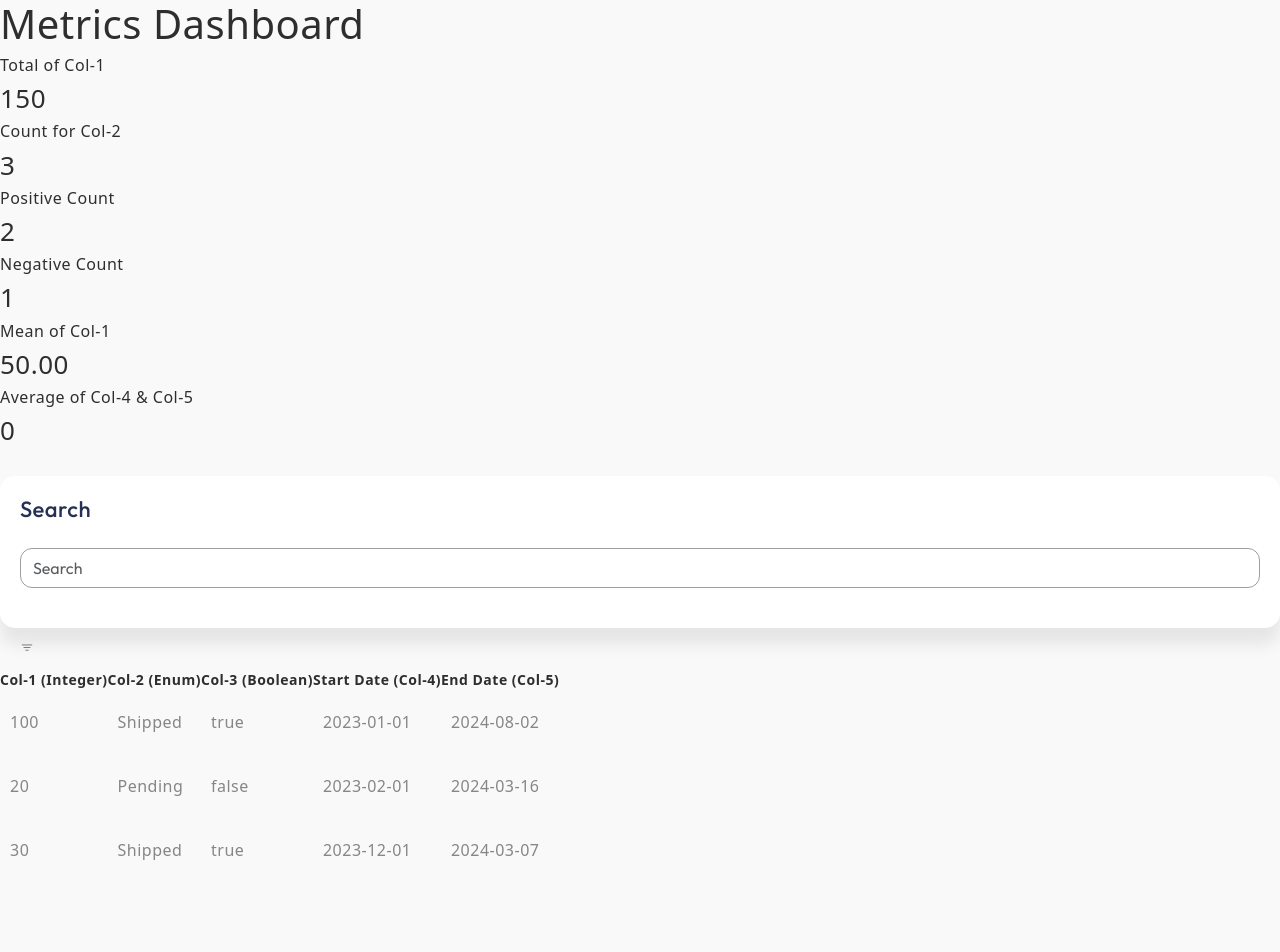
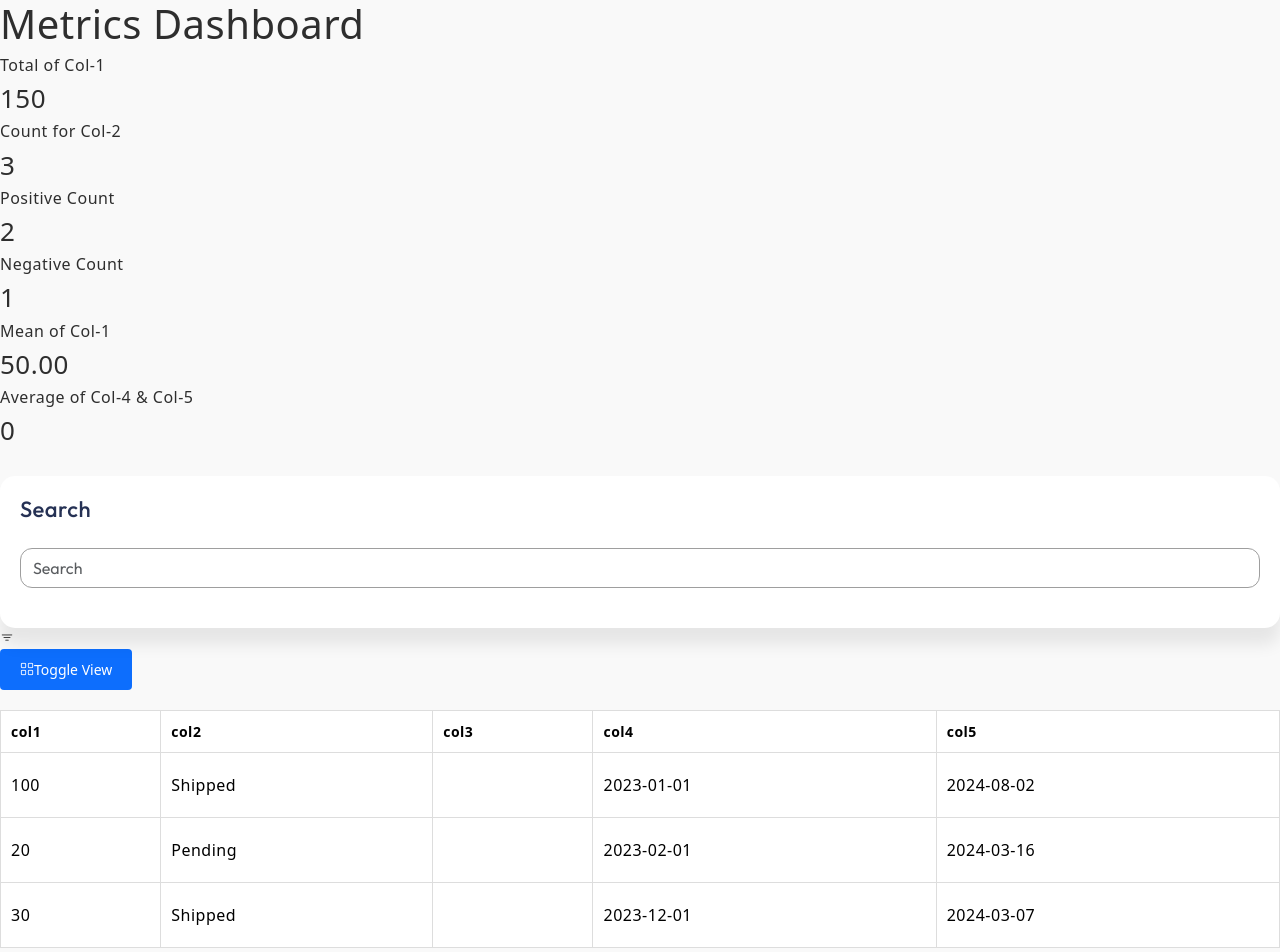
Before and after one commit to shantanu-1404/gb_canteen, a React (Create React App) app: page /components/table in a window 1280 px wide. Shown: the top 952 px of the page. Before the commit the page ends 882 px from the top, so only its background shows below. Built offline with nearby package versions, Linux system fonts and the light colour scheme.

Commit message:
my chnahg

```diff
--- a/src/App.css
+++ b/src/App.css
@@ -2508,6 +2508,33 @@ html {
   box-shadow: inset 0 0 0px 2px rgb(255 255 255);
 }
 
+.grid-container {
+  display: grid;
+  grid-template-columns: repeat(auto-fill, minmax(200px, 1fr));
+  gap: 20px;
+}
+
+.grid-card {
+  padding: 15px;
+  background-color: #f9f9f9;
+  border-radius: 8px;
+  border: 1px solid #ddd;
+}
+
+.table {
+  width: 100%;
+  border-collapse: collapse;
+}
+
+.table th,
+.table td {
+  padding: 10px;
+  border: 1px solid #ddd;
+}
+
+.btn {
+  margin-bottom: 20px;
+}
 
 
 /* Extra Small Devices (Portrait Phones) */
--- a/src/App.js
+++ b/src/App.js
@@ -11,6 +11,7 @@ import Calender from './components/date_picker';
 import Metrics from './components/Metrics';
 import SearchBar from './components/Searchbar';
 import Filter from './components/Filter';
+import ToggleView from './components/Gridview';
 
 const App = () => {
   return (
@@ -27,6 +28,7 @@ const App = () => {
       <Route path="/components/Metrics" element={<Metrics />} />
       <Route path="/components/Searchbar" element={<SearchBar />} />
       <Route path="/components/Filter" element={<Filter />} />
+      <Route path="/components/Gridview" element={<ToggleView />} />
       </Routes>
     </Router>
   );
--- a/src/components/Filter.js
+++ b/src/components/Filter.js
@@ -1,74 +1,73 @@
-import React, { useState, useEffect } from "react";
+import React, { useState } from "react";
 
-// Filter Component
-const Filter = ({ tableId, columns, data, onFilter }) => {
+const Filter = ({ columns, data, onFilter }) => {
   const [filterText, setFilterText] = useState("");
   const [dropdownVisible, setDropdownVisible] = useState(false);
-
-  // Handle filter text change
-  const handleInputChange = (e) => {
-    setFilterText(e.target.value);
-  };
-
-  // Handle applying the filter
-  const handleApplyFilter = () => {
-    const filtered = data.filter((row) =>
-      columns.some(
-        (col) =>
-          row[col] &&
-          row[col].toString().toLowerCase().includes(filterText.toLowerCase())
-      )
-    );
-    onFilter(filtered, tableId);
-  };
+  const [selectedColumn, setSelectedColumn] = useState(columns[0]);
 
   // Toggle dropdown visibility
   const toggleDropdown = () => {
-    setDropdownVisible((prev) => !prev);
+    setDropdownVisible(!dropdownVisible);
   };
 
-  useEffect(() => {
-    // Close dropdown when clicking outside
-    const handleClickOutside = (event) => {
-      if (event.target.closest(".filter-dropdown") === null) {
-        setDropdownVisible(false);
-      }
-    };
+  // Handle the change in filter input
+  const handleFilterChange = (e) => {
+    const text = e.target.value;
+    setFilterText(text);
+    applyFilter(text, selectedColumn);
+  };
 
-    document.addEventListener("click", handleClickOutside);
+  // Apply the filter based on selected column
+  const applyFilter = (filterText, column) => {
+    const filtered = data.filter((item) => {
+      const value = item[column];
+      return value && String(value).toLowerCase().includes(filterText.toLowerCase());
+    });
+    onFilter(filtered); // Pass filtered data back to parent
+  };
 
-    return () => {
-      document.removeEventListener("click", handleClickOutside);
-    };
-  }, []);
+  // Handle column selection from dropdown
+  const handleColumnChange = (column) => {
+    setSelectedColumn(column);
+    applyFilter(filterText, column); // Apply filter immediately when column changes
+  };
 
   return (
     <div className="filter-container">
-      <button
-        className="btn btn-outline-secondary"
-        onClick={toggleDropdown}
-        aria-expanded={dropdownVisible}
-      >
-        <i className="bi bi-filter"></i> {/* Filter icon */}
-      </button>
+      <div className="filter-icon">
+        {/* Filter Icon - Toggle Dropdown on Click */}
+        <i className="bi bi-filter" onClick={toggleDropdown}></i>
+      </div>
 
+      {/* Dropdown menu for selecting the column to filter */}
       {dropdownVisible && (
-        <div className="filter-dropdown dropdown-menu show">
-          <div className="filter-input">
+        <div className="dropdown-menu">
+          <div className="dropdown-item">
+            <label htmlFor="columnFilter">Select Column</label>
+            <select
+              id="columnFilter"
+              className="form-select"
+              value={selectedColumn}
+              onChange={(e) => handleColumnChange(e.target.value)}
+            >
+              {columns.map((column, index) => (
+                <option key={index} value={column}>
+                  {column.charAt(0).toUpperCase() + column.slice(1)}
+                </option>
+              ))}
+            </select>
+          </div>
+
+          {/* Input field for filtering */}
+          <div className="dropdown-item">
             <input
               type="text"
               className="form-control"
+              placeholder={`Filter by ${selectedColumn}`}
               value={filterText}
-              onChange={handleInputChange}
-              placeholder="Filter..."
+              onChange={handleFilterChange}
             />
           </div>
-          <button
-            className="btn btn-primary mt-2"
-            onClick={handleApplyFilter}
-          >
-            Apply Filter
-          </button>
         </div>
       )}
     </div>
--- /dev/null
+++ b/src/components/Gridview.js
@@ -0,0 +1,68 @@
+import React, { useState } from "react";
+
+// Card component for grid view
+const GridCard = ({ rowData }) => {
+  return (
+    <div className="grid-card">
+      {Object.keys(rowData).map((key) => (
+        <p key={key}>
+          <strong>{key}:</strong> {rowData[key]}
+        </p>
+      ))}
+    </div>
+  );
+};
+
+const GridListView = ({ data }) => {
+  const [view, setView] = useState("list"); // 'list' or 'grid' view
+
+  // Handle the toggle between list and grid views
+  const handleViewToggle = () => {
+    setView((prevView) => (prevView === "list" ? "grid" : "list"));
+  };
+
+  // Render the list view
+  const renderListView = () => (
+    <table className="table">
+      <thead>
+        <tr>
+          {Object.keys(data[0]).map((key) => (
+            <th key={key}>{key}</th>
+          ))}
+        </tr>
+      </thead>
+      <tbody>
+        {data.map((row, index) => (
+          <tr key={index}>
+            {Object.values(row).map((value, idx) => (
+              <td key={idx}>{value}</td>
+            ))}
+          </tr>
+        ))}
+      </tbody>
+    </table>
+  );
+
+  // Render the grid view
+  const renderGridView = () => (
+    <div className="grid-container">
+      {data.map((row, index) => (
+        <GridCard key={index} rowData={row} />
+      ))}
+    </div>
+  );
+
+  return (
+    <div className="grid-list-container">
+      <button className="btn btn-primary" onClick={handleViewToggle}>
+        <i className={`bi ${view === "list" ? "bi-grid" : "bi-table"}`}></i>
+        Toggle View
+      </button>
+
+      {/* Conditionally render grid or list view */}
+      {view === "list" ? renderListView() : renderGridView()}
+    </div>
+  );
+};
+
+export default GridListView;
--- a/src/components/table.js
+++ b/src/components/table.js
@@ -3,6 +3,7 @@ import MetricCard from "../components/Metrics";
 import SearchBar from '../components/Searchbar';
 import Filter from "../components/Filter";
 import '../App.css'; // Custom CSS file if needed for additional styling
+import ToggleView from '../components/Gridview';
 
 const App = () => {
   // Create a reference for the table
@@ -43,7 +44,6 @@ const App = () => {
     <div>
       <h1>Metrics Dashboard</h1>
 
-
       <div className="metrics-container">
         <MetricCard
           title="Total of Col-1"
@@ -82,6 +82,8 @@ const App = () => {
         tableRef={tableRef}
       />
       </div>
+
+      {/* Reusable SearchBar Component */}
       <SearchBar tableId="table1" placeholder="Search " />
        {/* Filter Component */}
        <Filter
@@ -91,11 +93,9 @@ const App = () => {
         onFilter={setFilteredData} // Handle filtered data
       />
 
+      <ToggleView tableId="table1" columns={columns} data={sampleData} />
 
-      {/* Table where metrics will be calculated */}
       <table ref={tableRef} id="table1">
-        {/* Reusable SearchBar Component */}
-
 
         <thead>
           <tr>
```
